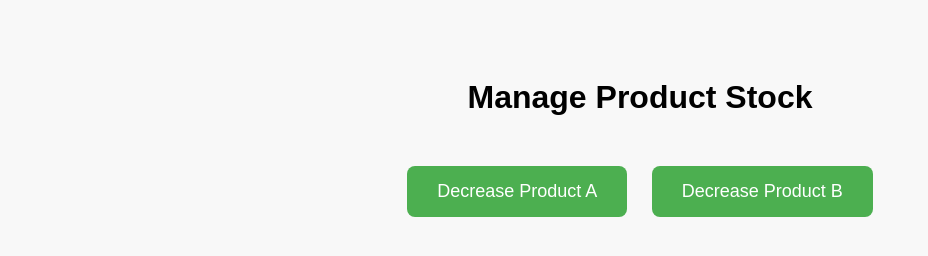
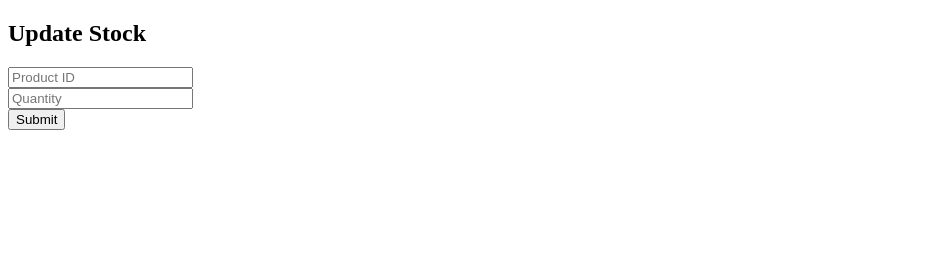
Before and after one commit to SEWHENGHOU/stock-manager, a plain HTML site: page index.html in a window 1280 px wide. Shown: the whole page, without its empty margins (0-928 px from the left). Drawn offline with Linux system fonts and the light colour scheme.

Commit message:
Update index.html

```diff
--- a/index.html
+++ b/index.html
@@ -1,63 +1,29 @@
 <!DOCTYPE html>
-<html lang="en">
+<html>
 <head>
-  <meta charset="UTF-8">
-  <title>Stock Manager</title>
-  <style>
-    body {
-      font-family: Arial, sans-serif;
-      text-align: center;
-      padding: 50px;
-      background-color: #f8f8f8;
-    }
-    h1 {
-      margin-bottom: 40px;
-    }
-    button {
-      padding: 15px 30px;
-      margin: 10px;
-      font-size: 18px;
-      border: none;
-      background-color: #4CAF50;
-      color: white;
-      border-radius: 8px;
-      cursor: pointer;
-      transition: background-color 0.3s;
-    }
-    button:hover {
-      background-color: #45a049;
-    }
-    #message {
-      margin-top: 30px;
-      font-size: 20px;
-      color: #333;
-    }
-  </style>
+  <title>Stock Update</title>
 </head>
 <body>
-  <h1>Manage Product Stock</h1>
-  <button onclick="decreaseStock('Product A')">Decrease Product A</button>
-  <button onclick="decreaseStock('Product B')">Decrease Product B</button>
-  <p id="message"></p>
+  <h2>Update Stock</h2>
+  <input id="productId" placeholder="Product ID"><br>
+  <input id="quantity" type="number" placeholder="Quantity"><br>
+  <button onclick="updateStock()">Submit</button>
+
+  <p id="result"></p>
 
   <script>
-    const scriptURL = 'https://script.google.com/macros/s/AKfycbxLQMU6HYEvyR4xuAEHX7FJerN_qsJUs6aw0c1AiLqXAGGQmx_Qk1wup4ZiDOupAPpb/exec'; // Replace this with your Apps Script Web App URL
+    async function updateStock() {
+      const productId = document.getElementById("productId").value;
+      const quantity = document.getElementById("quantity").value;
 
-    function decreaseStock(productName) {
-      fetch(scriptURL, {
-        method: 'POST',
-        body: JSON.stringify({ product: productName }),
-        headers: {
-          'Content-Type': 'application/json'
-        }
-      })
-      .then(response => response.text())
-      .then(text => {
-        document.getElementById("message").innerText = text;
-      })
-      .catch(error => {
-        document.getElementById("message").innerText = "Error: " + error;
+      const response = await fetch("https://script.google.com/macros/s/AKfycbyoRi9bXPL2G3CkgTRnSaKaS73wnPIhmGbdI4jmSkU8ndsmaQgWrHwjumhWqvEa6JLW/exec", {
+        method: "POST",
+        body: JSON.stringify({ productId, quantity }),
+        headers: { "Content-Type": "application/json" }
       });
+
+      const result = await response.text();
+      document.getElementById("result").innerText = result;
     }
   </script>
 </body>
```
